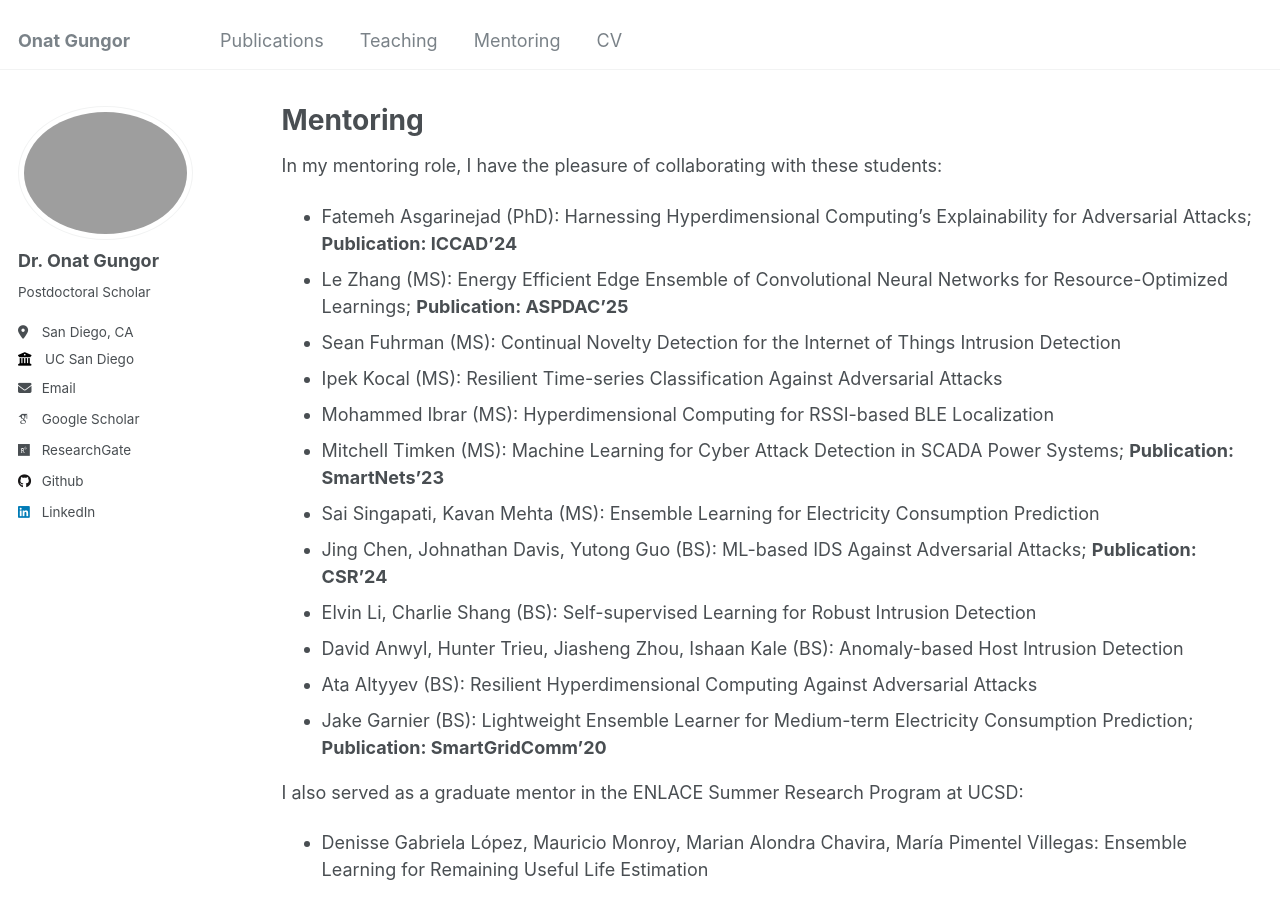
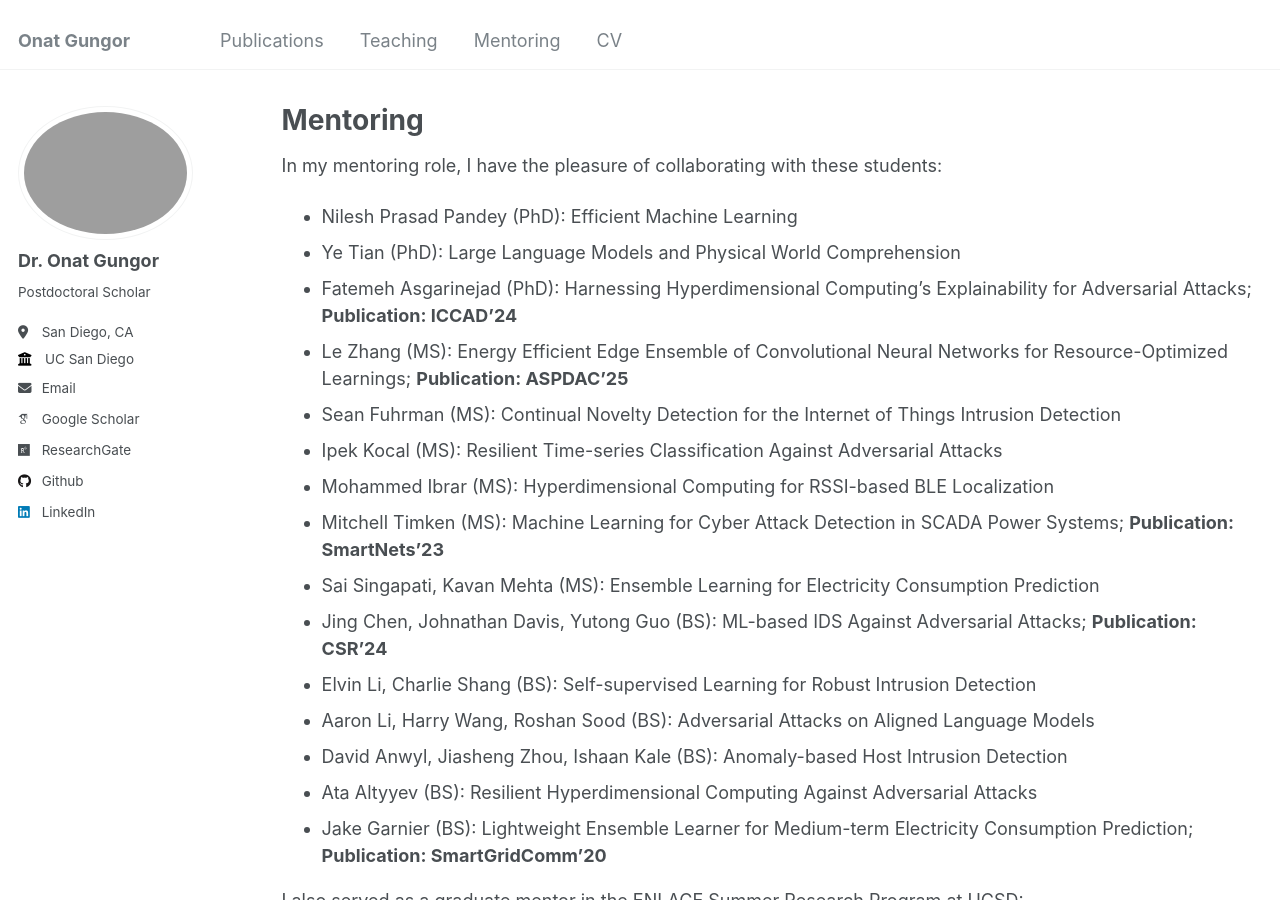
Before and after one commit to onatucsd/onatucsd.github.io, a Jekyll site: the page built from _pages/mentoring.md, in a window 1280 px wide and 900 px high. Built offline with Jekyll 4.4.1, drawn with Linux system fonts in a browser that asks for light colours; some web fonts are replaced.

Commit message:
Update mentoring.md

```diff
--- a/_pages/mentoring.md
+++ b/_pages/mentoring.md
@@ -7,6 +7,8 @@ author_profile: true
 ---
 
 In my mentoring role, I have the pleasure of collaborating with these students:
+* Nilesh Prasad Pandey (PhD): Efficient Machine Learning
+* Ye Tian (PhD): Large Language Models and Physical World Comprehension
 * Fatemeh Asgarinejad (PhD): Harnessing Hyperdimensional Computing's Explainability for Adversarial Attacks; **Publication: ICCAD'24**
 * Le Zhang (MS): Energy Efficient Edge Ensemble of Convolutional Neural Networks for Resource-Optimized Learnings; **Publication: ASPDAC'25**
 * Sean Fuhrman (MS): Continual Novelty Detection for the Internet of Things Intrusion Detection
@@ -16,7 +18,8 @@ In my mentoring role, I have the pleasure of collaborating with these students:
 * Sai Singapati, Kavan Mehta (MS): Ensemble Learning for Electricity Consumption Prediction
 * Jing Chen, Johnathan Davis, Yutong Guo (BS): ML-based IDS Against Adversarial Attacks; **Publication: CSR'24**
 * Elvin Li, Charlie Shang (BS): Self-supervised Learning for Robust Intrusion Detection
-* David Anwyl, Hunter Trieu, Jiasheng Zhou, Ishaan Kale (BS): Anomaly-based Host Intrusion Detection
+* Aaron Li, Harry Wang, Roshan Sood (BS): Adversarial Attacks on Aligned Language Models
+* David Anwyl, Jiasheng Zhou, Ishaan Kale (BS): Anomaly-based Host Intrusion Detection
 * Ata Altyyev (BS): Resilient Hyperdimensional Computing Against Adversarial Attacks
 * Jake Garnier (BS): Lightweight Ensemble Learner for Medium-term Electricity Consumption Prediction; **Publication: SmartGridComm'20**
 
```
